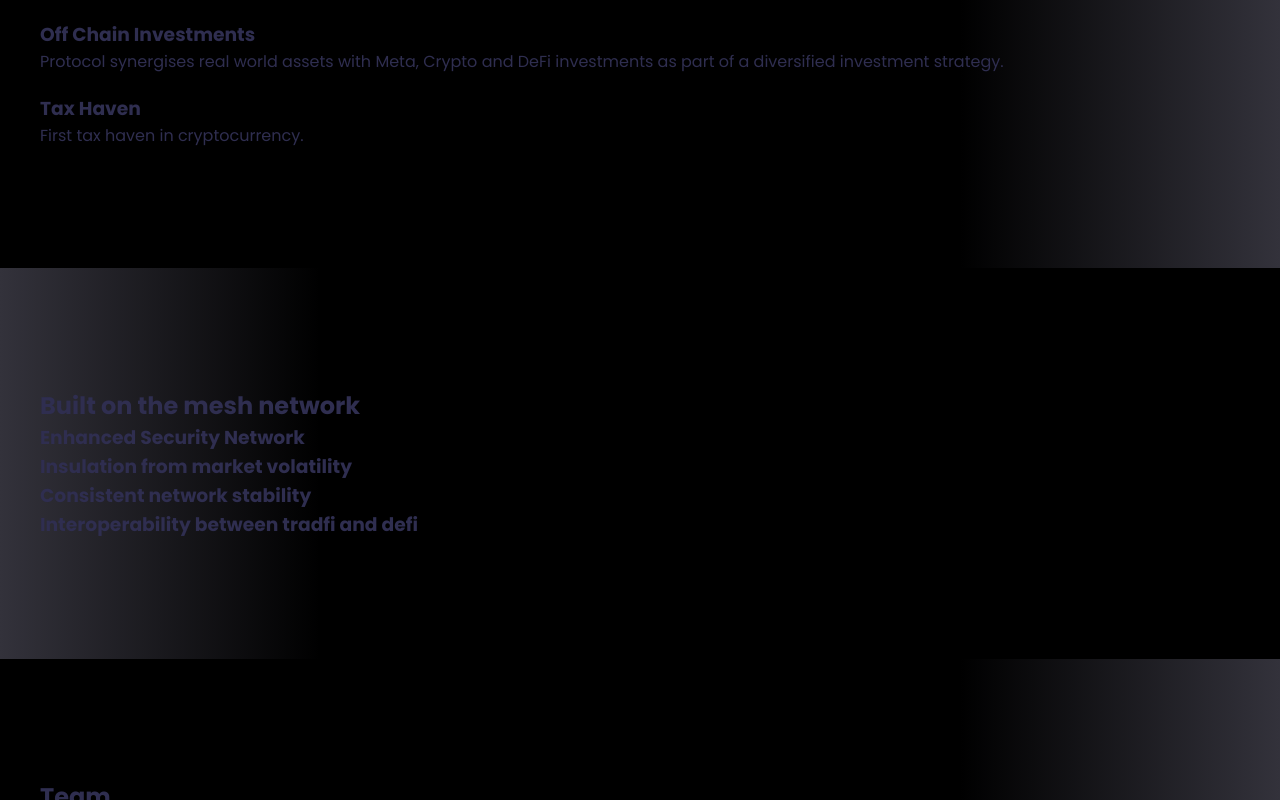
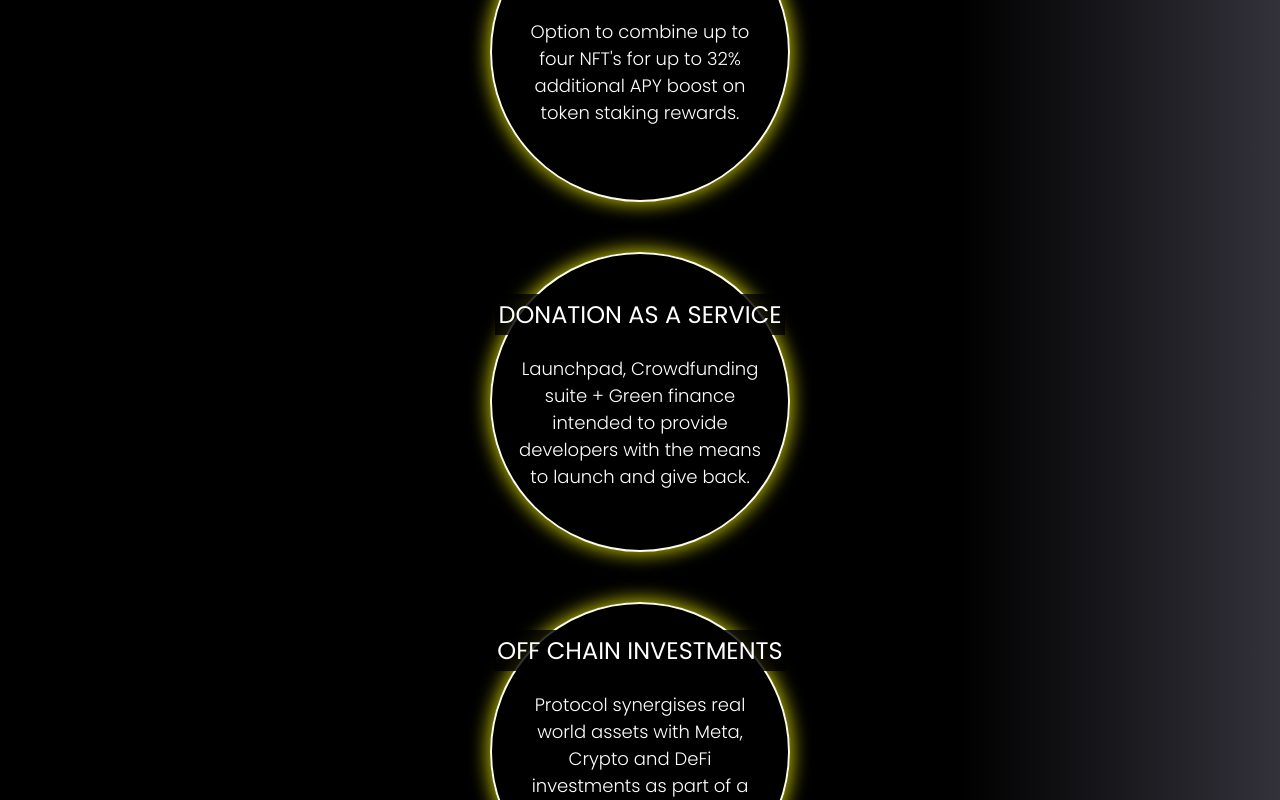
Before and after one commit to ElliotWood13/defi-landing-page, a React (Create React App) app: page / in a window 1280 px wide. Shown: the part 1380-2180 px from the top of the page. Built offline with nearby package versions, Linux system fonts and the light colour scheme.

Commit message:
Styled circles

```diff
--- a/src/components/organisms/defiSection/defiSection.css
+++ b/src/components/organisms/defiSection/defiSection.css
@@ -1,15 +1,15 @@
-.container {
-    /* background-color: red; */
-}
+.container {}
 
 .grid {
     display: grid;
     grid-template-columns: repeat(1, auto);
     grid-template-rows: repeat(5, auto);
-    grid-gap: 20px;
+    grid-gap: 50px;
     /* grid-template-areas: "quote", "circle", "circle", "circle", "circle"; */
 }
 
+
+/* BLOCKQUOTE */
 .blockquote {
     background: linear-gradient(to bottom, lightgray, gray);
     -webkit-background-clip: text;
@@ -29,3 +29,37 @@
     font-weight: 600;
     margin-top: 16px;
 }
+
+
+/* CIRCLE */
+.circle {
+    width: 300px;
+    height: 300px;
+    border-radius: 50%;
+    margin: 0 auto;
+    display: flex;
+    flex-direction: column;
+    justify-content: center;
+    align-items: center;
+    border: 2px solid rgb(252, 252, 233);
+    box-shadow: 0 0 20px rgba(255, 255, 0, .5), 0 0 20px rgba(255, 255, 0, .5);
+}
+
+.circle__header {
+    background-color: rgba(0, 0, 0, .8);
+    /* ⬆ Temporary */
+    color: white;
+    font-size: 24px;
+    font-weight: 400;
+    text-transform: uppercase;
+    text-align: center;
+    padding: 3px;
+}
+
+.circle__text {
+    color: white;
+    text-align: center;
+    font-size: 18px;
+    font-weight: 300;
+    margin: 20px;
+}
--- a/src/components/organisms/defiSection/defiSection.jsx
+++ b/src/components/organisms/defiSection/defiSection.jsx
@@ -33,23 +33,27 @@ export const DefiSection = React.forwardRef((props, ref) => {
             </p>
           </div>
 
-          <div>
-            <h3>Donation As A Service</h3>
-            <p>
+          <div className="circle">
+            <h3 className="circle__header">Donation As A Service</h3>
+            <p className="circle__text">
               Launchpad, Crowdfunding suite + Green finance intended to provide
               developers with the means to launch and give back.
             </p>
           </div>
-          <div>
-            <h3>Off Chain Investments</h3>
-            <p>
+
+          <div className="circle">
+            <h3 className="circle__header">Off Chain Investments</h3>
+            <p className="circle__text">
               Protocol synergises real world assets with Meta, Crypto and DeFi
               investments as part of a diversified investment strategy.
             </p>
           </div>
-          <div>
-            <h3>Tax Haven</h3>
-            <p>First tax haven in cryptocurrency.</p>
+
+          <div className="circle">
+            <h3 className="circle__header">Tax Haven</h3>
+            <p className="circle__text">
+              First tax haven in cryptocurrency.
+            </p>
           </div>
 
         </div>
```
